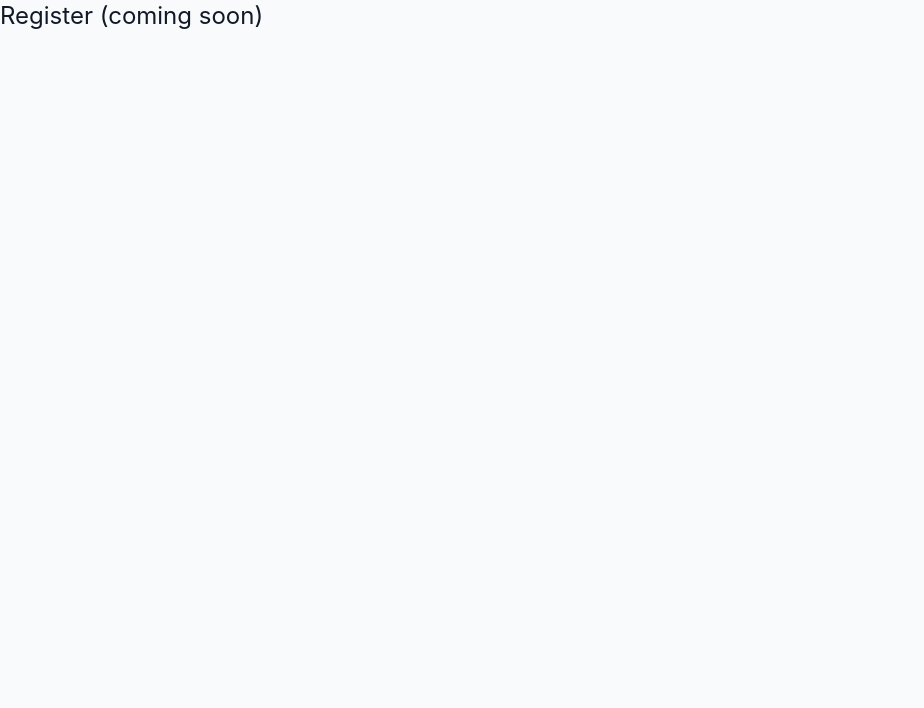
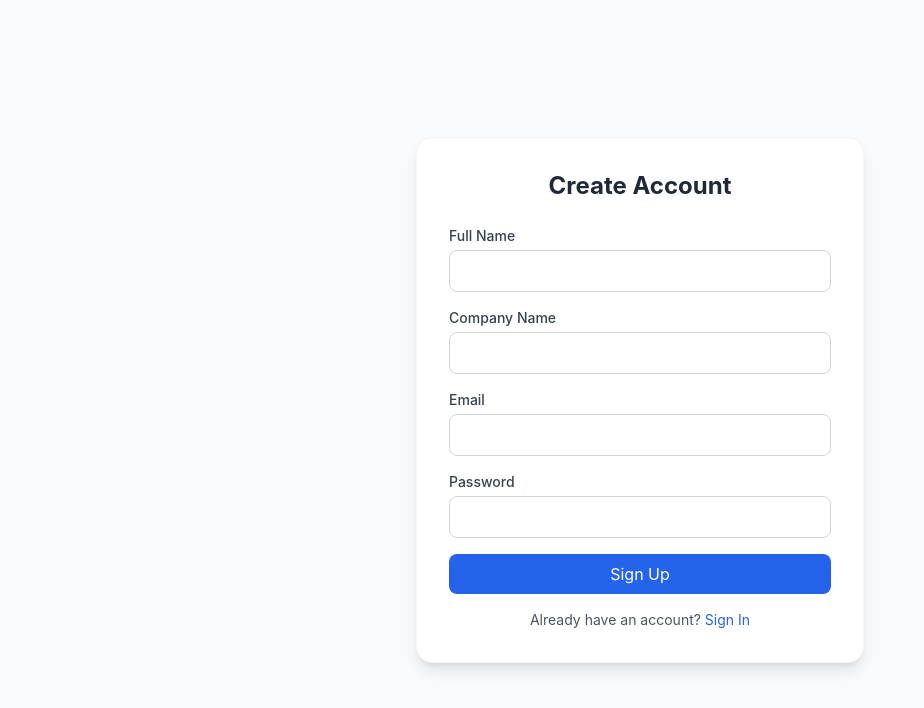
Before and after one commit to srivastava-socialmesh/ims, a Next.js app: page /register in a window 1280 px wide. Shown: the top 708 px of the page, without its empty margins (0-924 px from the left). Built offline with nearby package versions, Linux system fonts and the light colour scheme; no server answers.

Commit message:
feat: complete multi-tenant with organization_id across all hooks and registration

```diff
--- a/app/(auth)/register/page.tsx
+++ b/app/(auth)/register/page.tsx
@@ -1,3 +1,105 @@
+'use client';
+
+import { useState } from 'react';
+import { createClient } from '@/lib/supabase/client';
+import { useRouter } from 'next/navigation';
+import Link from 'next/link';
+
 export default function RegisterPage() {
-  return <div className="text-2xl">Register (coming soon)</div>;
+  const [email, setEmail] = useState('');
+  const [password, setPassword] = useState('');
+  const [fullName, setFullName] = useState('');
+  const [companyName, setCompanyName] = useState('');
+  const [error, setError] = useState('');
+  const [loading, setLoading] = useState(false);
+  const router = useRouter();
+  const supabase = createClient();
+
+  const handleRegister = async (e: React.FormEvent) => {
+    e.preventDefault();
+    setLoading(true);
+    setError('');
+    const { error } = await supabase.auth.signUp({
+      email,
+      password,
+      options: {
+        data: {
+          full_name: fullName,
+          company_name: companyName,
+        },
+      },
+    });
+    if (error) {
+      setError(error.message);
+    } else {
+      alert('Registration successful! Please check your email to confirm.');
+      router.push('/login');
+    }
+    setLoading(false);
+  };
+
+  return (
+    <div className="min-h-screen flex items-center justify-center bg-gray-50 px-4">
+      <div className="bg-white p-8 rounded-2xl shadow-lg w-full max-w-md border border-gray-100">
+        <h2 className="text-2xl font-bold text-center text-gray-800 mb-6">Create Account</h2>
+        <form onSubmit={handleRegister} className="space-y-4">
+          <div>
+            <label className="block text-sm font-medium text-gray-700">Full Name</label>
+            <input
+              type="text"
+              value={fullName}
+              onChange={(e) => setFullName(e.target.value)}
+              required
+              className="w-full mt-1 p-2 border border-gray-300 rounded-lg focus:ring-2 focus:ring-blue-500 focus:outline-none"
+            />
+          </div>
+          <div>
+            <label className="block text-sm font-medium text-gray-700">Company Name</label>
+            <input
+              type="text"
+              value={companyName}
+              onChange={(e) => setCompanyName(e.target.value)}
+              required
+              className="w-full mt-1 p-2 border border-gray-300 rounded-lg focus:ring-2 focus:ring-blue-500 focus:outline-none"
+            />
+          </div>
+          <div>
+            <label className="block text-sm font-medium text-gray-700">Email</label>
+            <input
+              type="email"
+              value={email}
+              onChange={(e) => setEmail(e.target.value)}
+              required
+              className="w-full mt-1 p-2 border border-gray-300 rounded-lg focus:ring-2 focus:ring-blue-500 focus:outline-none"
+            />
+          </div>
+          <div>
+            <label className="block text-sm font-medium text-gray-700">Password</label>
+            <input
+              type="password"
+              value={password}
+              onChange={(e) => setPassword(e.target.value)}
+              required
+              minLength={6}
+              className="w-full mt-1 p-2 border border-gray-300 rounded-lg focus:ring-2 focus:ring-blue-500 focus:outline-none"
+            />
+          </div>
+          {error && <p className="text-red-500 text-sm">{error}</p>}
+          <button
+            type="submit"
+            disabled={loading}
+            className="w-full bg-blue-600 text-white py-2 rounded-lg hover:bg-blue-700 transition disabled:opacity-50"
+          >
+            {loading ? 'Creating...' : 'Sign Up'}
+          </button>
+        </form>
+        <p className="text-sm text-center mt-4 text-gray-600">
+          Already have an account?{' '}
+          <Link href="/login" className="text-blue-600 hover:underline">
+            Sign In
+          </Link>
+        </p>
+      </div>
+    </div>
+  );
 }
```
Also changed, not shown: app/dashboard/layout.tsx (+4 -7 lines), lib/context/OrganizationContext.tsx (added, +36 -0 lines), lib/hooks/useAreas.ts (+21 -9 lines), lib/hooks/useInventory.ts (+21 -8 lines), lib/hooks/useMovements.ts (+14 -10 lines), lib/hooks/useOrders.ts (+24 -12 lines), lib/hooks/useReports.ts (+16 -13 lines).
